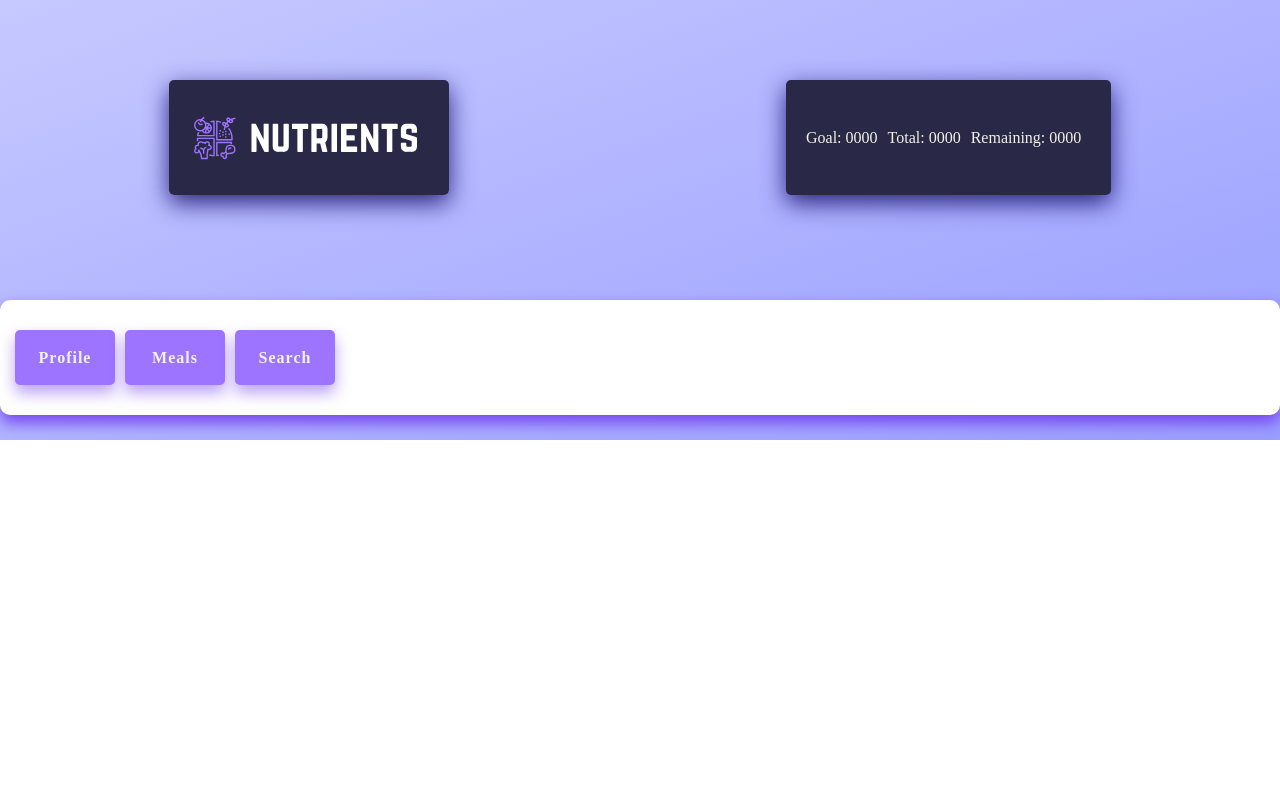
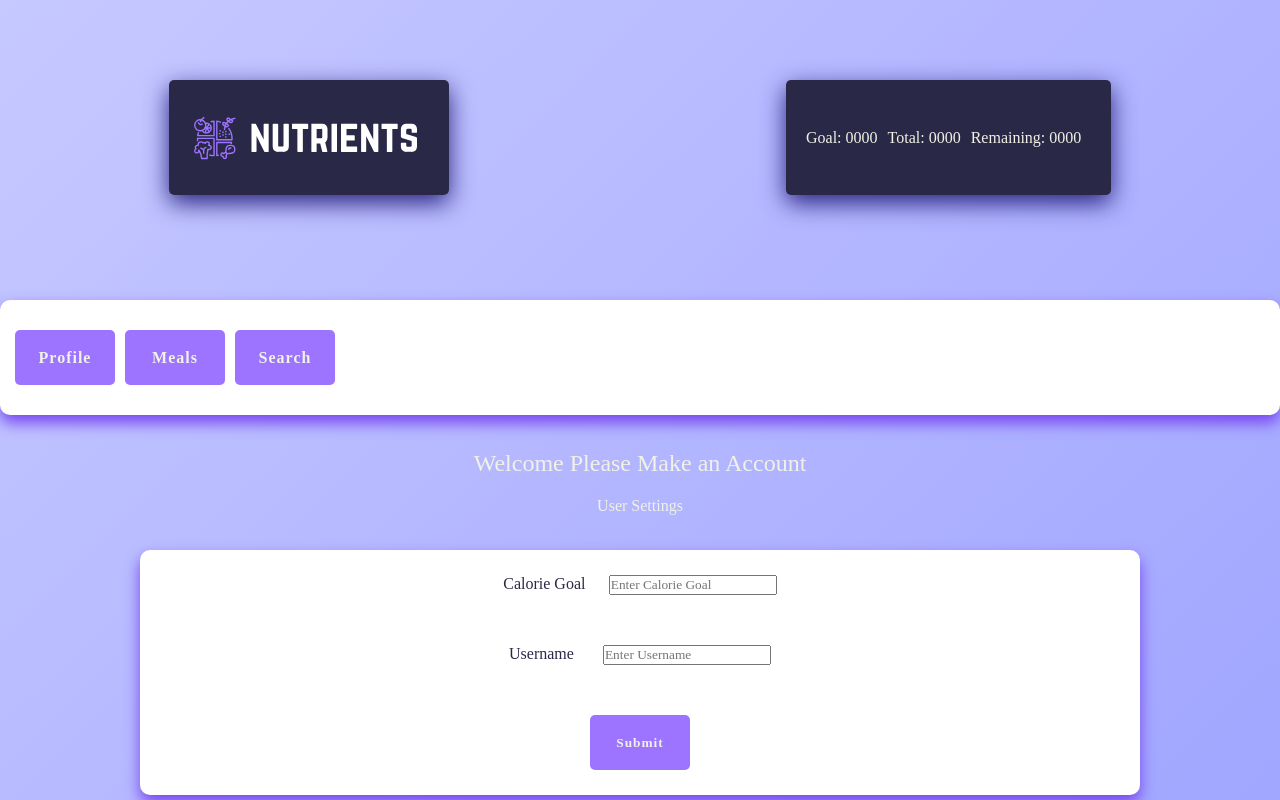
Before and after one commit to erikrgq/MERN-Stack-App, a React (Create React App) app in the folder client/: page / in a window 1280 px wide. Shown: the top 800 px of the page. Built offline with nearby package versions, Linux system fonts and the light colour scheme; a web font is replaced by a local one.

Commit message:
added a hover to the buttons

```diff
--- a/client/src/App.css
+++ b/client/src/App.css
@@ -22,10 +22,10 @@ a {
 }
 button{
   border: none;
+  cursor: pointer;
 }
 .btn {
   background-color: #9D74FF;
-  box-shadow: 0px 8px 15px 0px rgba(119,70,240,0.5);
   width: 100px;
   height: 55px;
   border-radius: 5px;
@@ -35,6 +35,10 @@ button{
   align-items: center;
   font-weight: 600;
   letter-spacing: 1px;
+  transition: all ease-out 500ms;
+}
+.btn:hover {
+  box-shadow: 0px 8px 15px 0px rgba(119,70,240,0.5);
 }
 .nav {
   width: 100%;
@@ -90,7 +94,7 @@ nav {
 }
 #profile .card div {
   display: flex;
-  width: 100%;
+  width: 320px;
   margin: 25px 0;
   justify-content: space-evenly;
 }
--- a/client/src/App.js
+++ b/client/src/App.js
@@ -11,7 +11,7 @@ function App() {
   return (
     <Router>
       <Nav />
-      <Route path='/profile' exact component={Profile}/>
+      <Route path='/' exact component={Profile}/>
       <Route path='/meals' exact component={Meals}/>
       <Route path='/search' exact component={Search}/>
     </Router>
--- a/client/src/components/Nav.js
+++ b/client/src/components/Nav.js
@@ -17,7 +17,7 @@ export default function Nav() {
                     </div>
                 </div>
                 <nav>
-                    <Link className="btn" to={'/profile'}>Profile</Link>
+                    <Link className="btn" to={'/'}>Profile</Link>
                     <Link className="btn" to={'/meals'}>Meals</Link>
                     <Link className="btn" to={'/search'}>Search</Link>
                 </nav>
--- a/client/src/components/Profile.js
+++ b/client/src/components/Profile.js
@@ -1,6 +1,7 @@
 import React from 'react';
 
 export default function Profile() {
+
     return (
         <div id="profile">
             <main>
```
Also changed, not shown: 1 other file (tests, documents, lock files or other folders).
